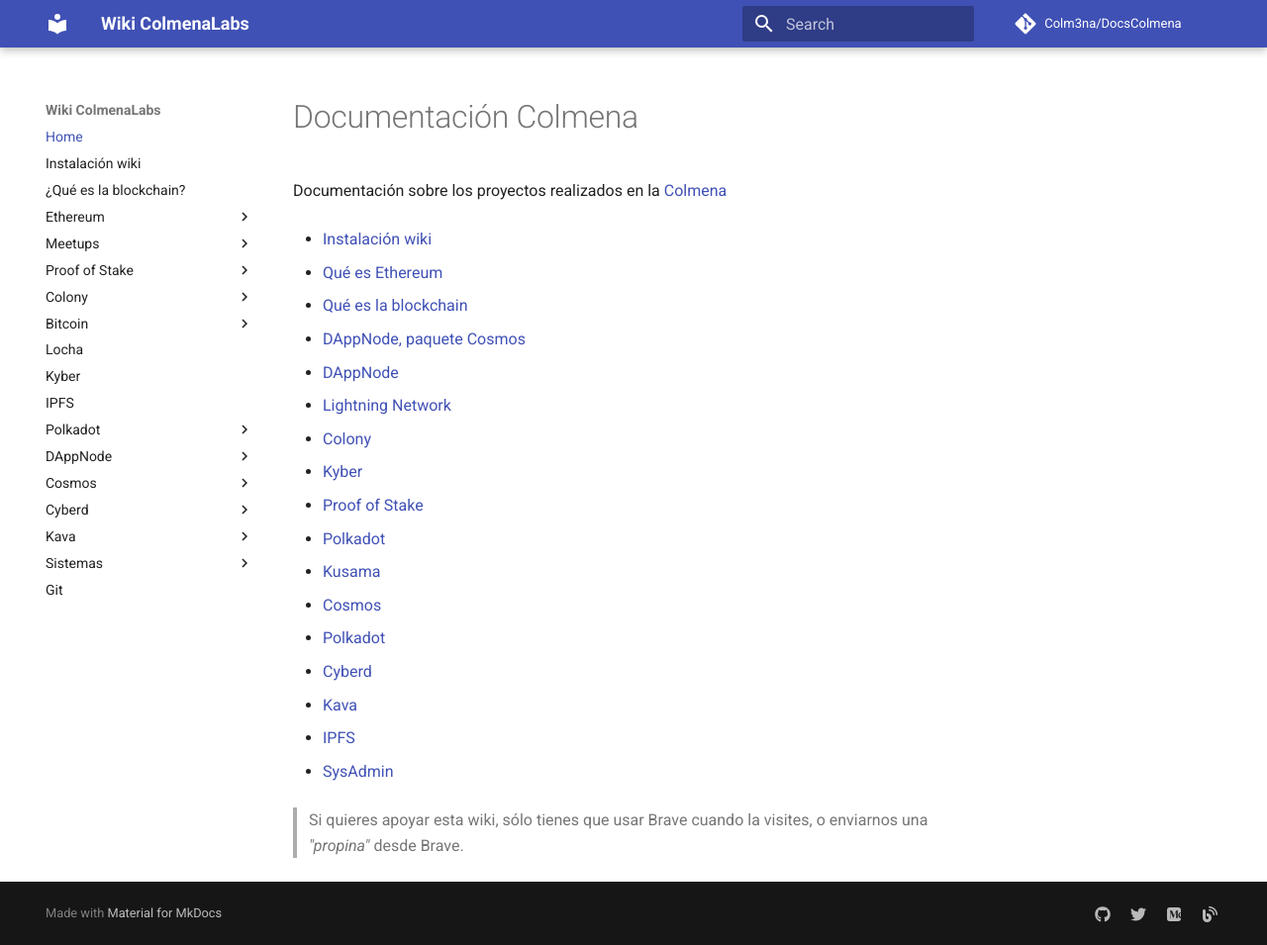
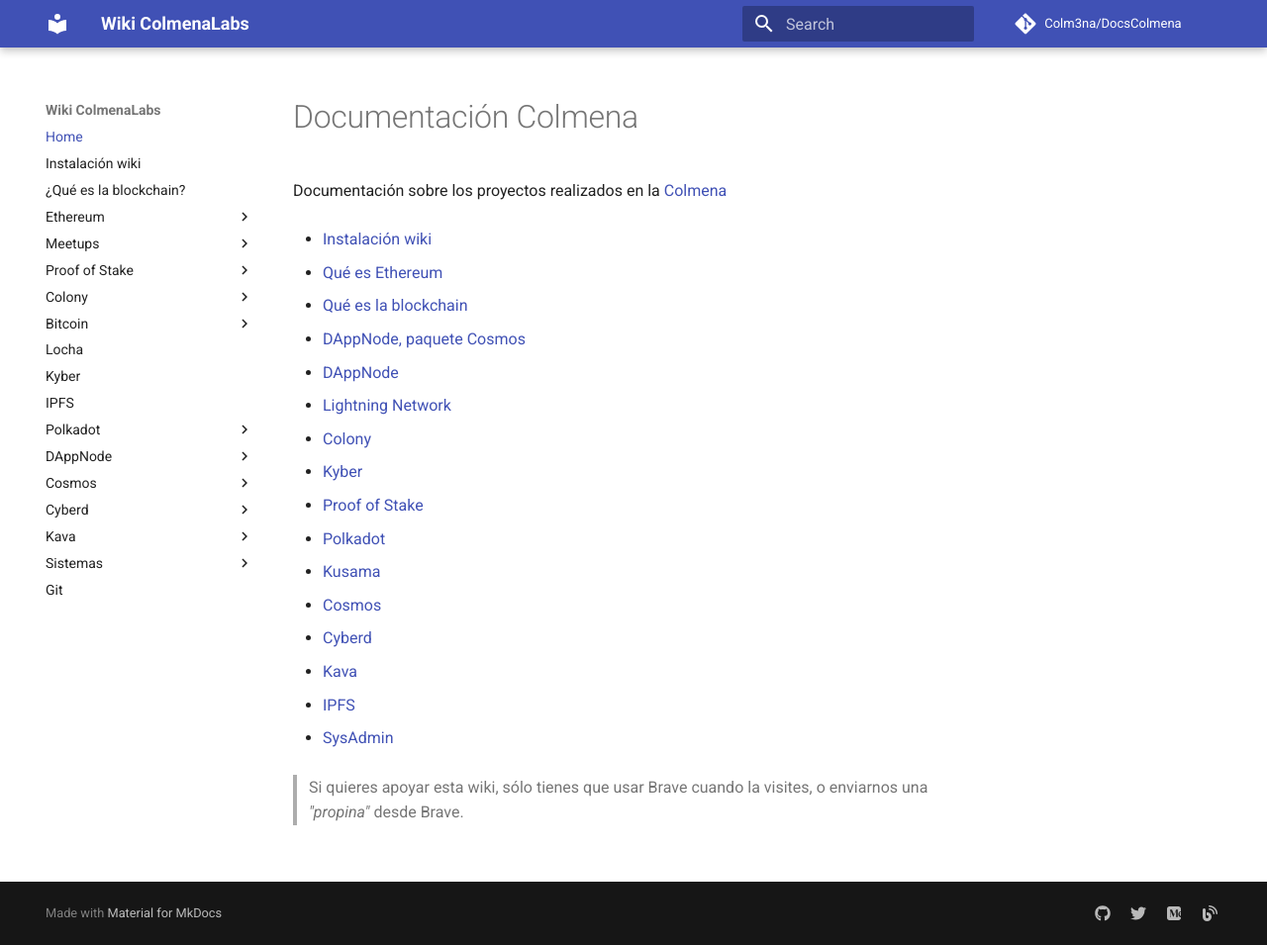
Before and after one commit to Colm3na/DocsColmena, an MkDocs documentation site: the page built from docs/index.md, in a window 1280 px wide and 955 px high. Shown: the whole window at 99% size. Built offline with MkDocs 1.6.1 and Material for MkDocs 9.7.7, drawn with Linux system fonts in a browser that asks for light colours; comment, search, counter and statistics services are not loaded.

Commit message:
Update index.md
Closes #20

```diff
--- a/docs/index.md
+++ b/docs/index.md
@@ -26,8 +26,6 @@
 
 - [Cosmos](cosmos.md)
 
-- [Polkadot](polkadot.md)
-
 - [Cyberd](cyberd.md)
 
 - [Kava](kava.md)
```
